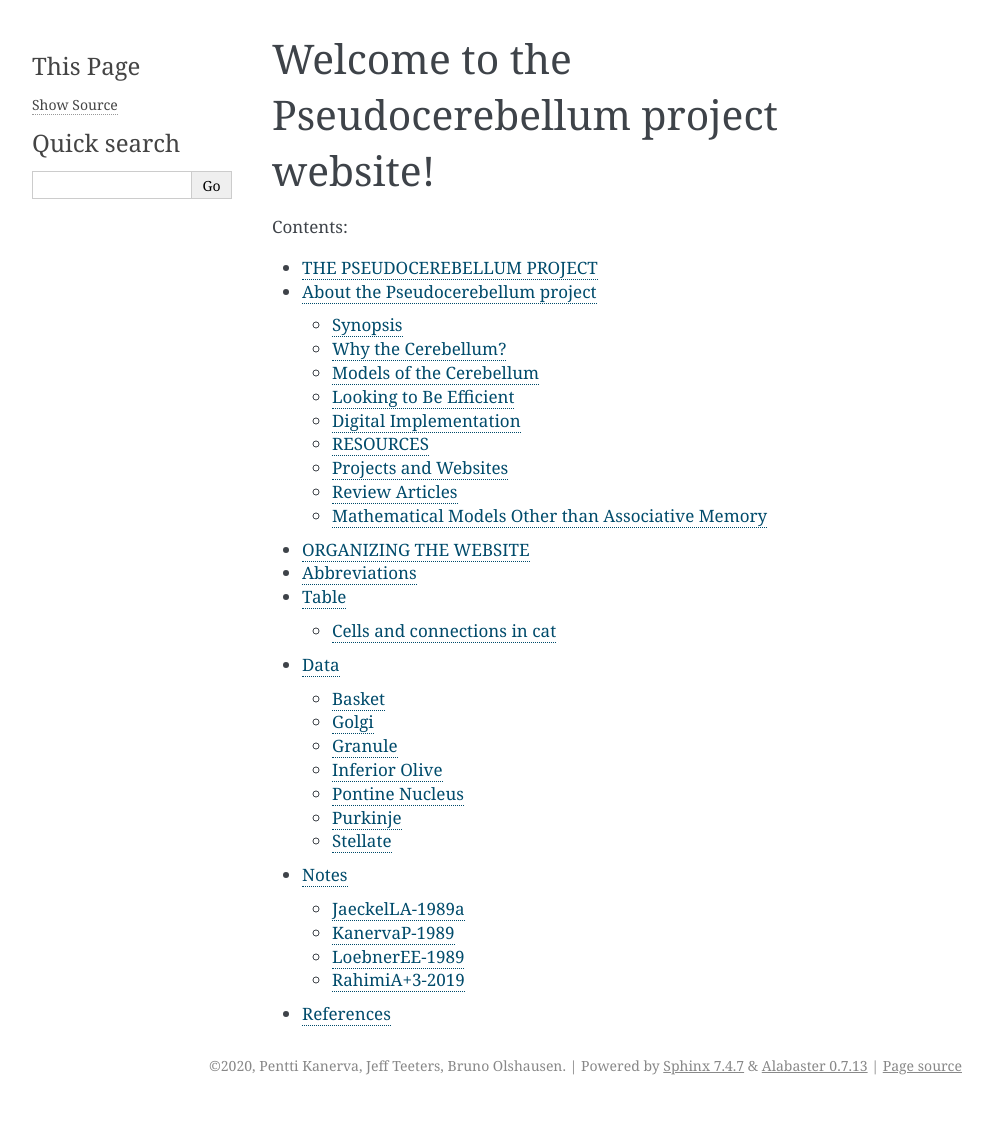
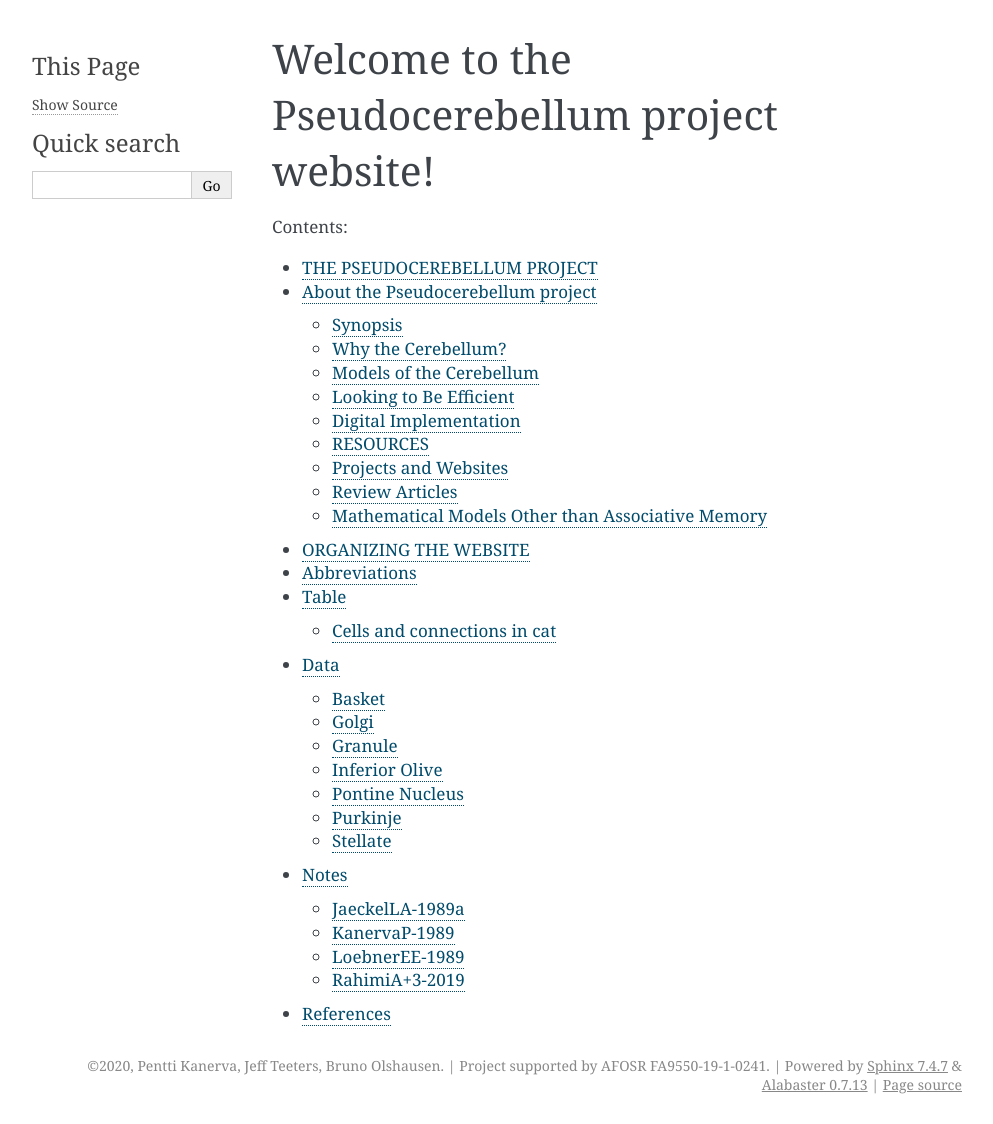
Before and after one commit to rctn/pseudocerebellum, a Sphinx documentation site: the page built from docs/source/index.rst, in a window 1280 px wide. Shown: the whole page, without its empty margins (148-1141 px from the left). Built offline with Sphinx 7.4.7, drawn with Linux system fonts in a browser that asks for light colours.

Commit message:
add Project supported by AFOSR FA9550-19-1-0241 to footer (copyright)

```diff
--- a/docs/source/conf.py
+++ b/docs/source/conf.py
@@ -19,7 +19,7 @@ import sys
 # -- Project information -----------------------------------------------------
 
 project = 'Pseudocerebellum'
-copyright = '2020, Pentti Kanerva, Jeff Teeters, Bruno Olshausen'
+copyright = '2020, Pentti Kanerva, Jeff Teeters, Bruno Olshausen. | Project supported by AFOSR FA9550-19-1-0241'
 author = 'Pentti Kanerva, Jeff Teeters, Bruno Olshausen'
 
 
```
